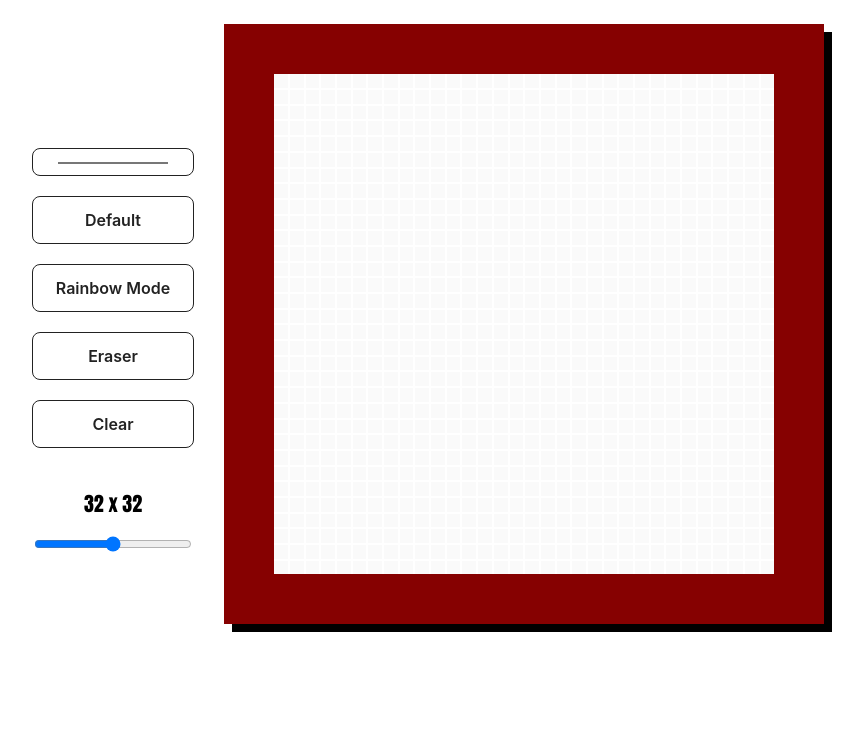
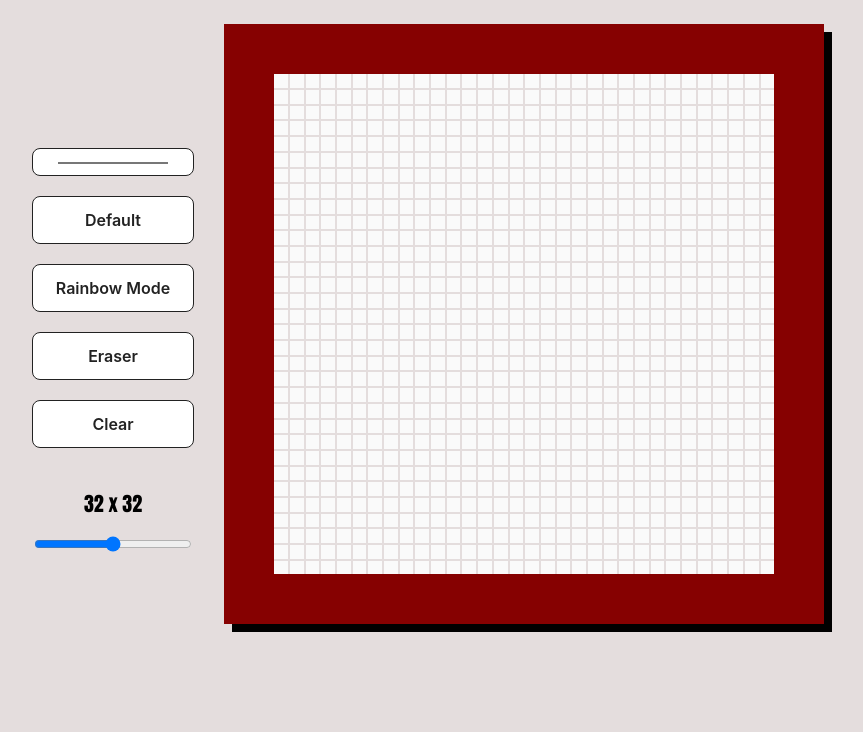
Before and after one commit to BrandonLeDuong/etch-a-sketch, a plain HTML site: page index.html in a window 1280 px wide. Shown: the part 175-907 px from the top of the page, without its empty margins (212-1075 px from the left). Drawn offline with Linux system fonts and the light colour scheme.

Commit message:
Edited styles.css

```diff
--- a/style.css
+++ b/style.css
@@ -1,8 +1,7 @@
 body {
   font-family: Impact, Haettenschweiler, "Arial Narrow Bold", sans-serif;
   font-size: 30px;
-
-  background-color: rgb(255, 255, 255);
+  background-color: rgba(216, 206, 206, 0.691);
   display: flex;
   flex-direction: column;
   gap: 10px;
```
